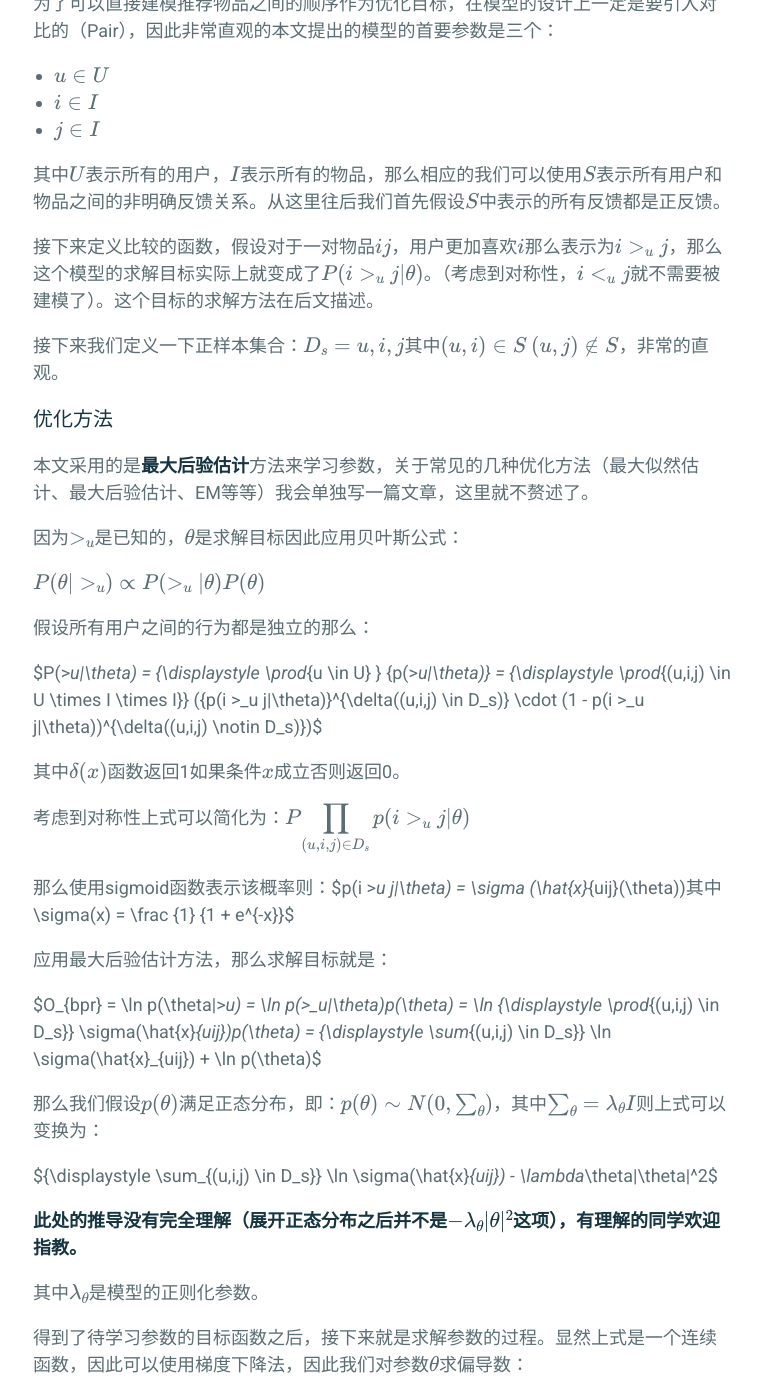
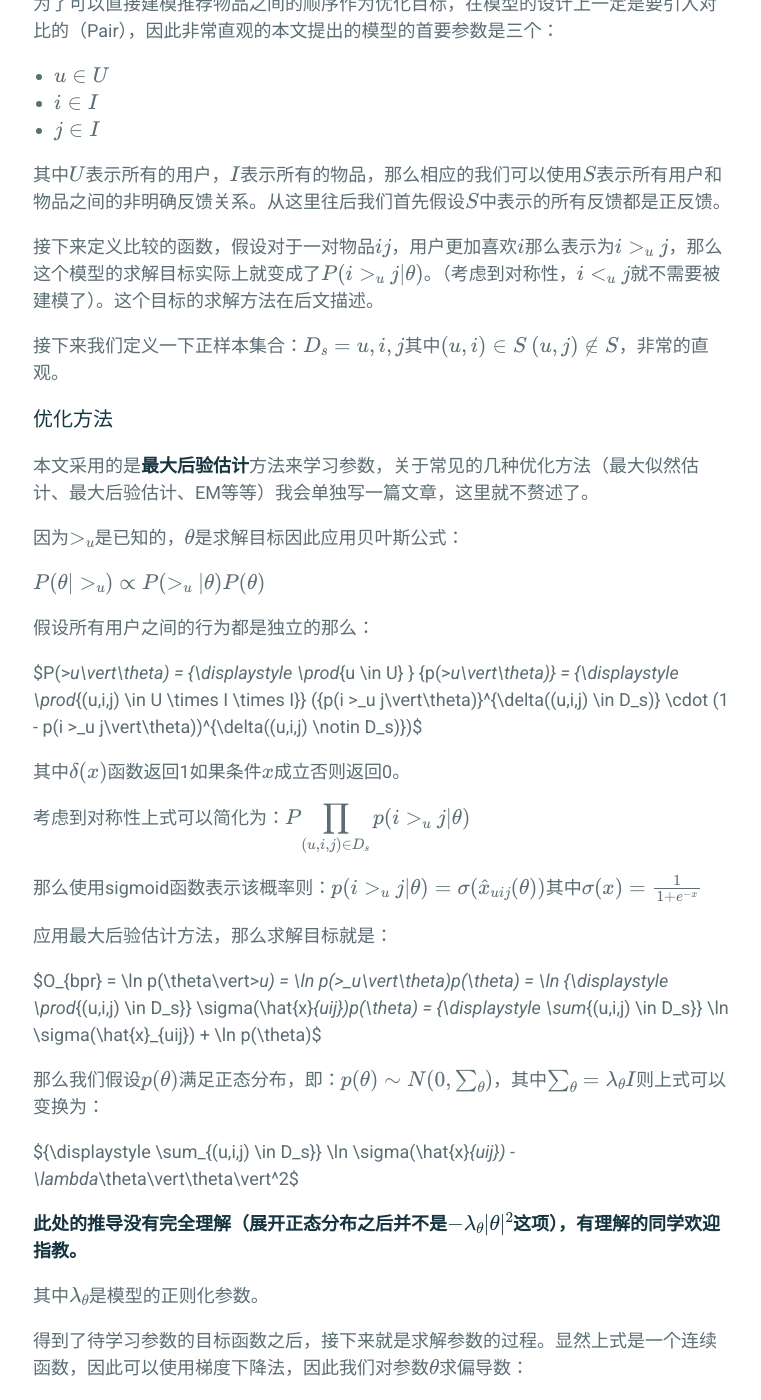
Before and after one commit to lipixun/lipixun.github.io.backup, a Jekyll site: the page built from _posts/2018-01-22-bpr.md, in a window 1280 px wide and 1400 px high, scrolled down 1302 px. Shown: the whole window, without its empty margins (257-1018 px from the left). Built offline with Jekyll 4.4.1, drawn with Linux system fonts in a browser that asks for light colours; formulas are drawn with MathJax 3; comment, search, counter and statistics services are not loaded.

Commit message:
Fix latex format error in bpr

```diff
--- a/_posts/2018-01-22-bpr.md
+++ b/_posts/2018-01-22-bpr.md
@@ -35,7 +35,7 @@ mathjax: true
 
 其中$U$表示所有的用户，$I$表示所有的物品，那么相应的我们可以使用$S$表示所有用户和物品之间的非明确反馈关系。从这里往后我们首先假设$S$中表示的所有反馈都是正反馈。
 
-接下来定义比较的函数，假设对于一对物品$ij$，用户更加喜欢$i$那么表示为{% raw %}$i >_u j${% endraw %}，那么这个模型的求解目标实际上就变成了{% raw %}$P(i >_u j\|\theta)${% endraw %}。（考虑到对称性，{% raw %}$i <_u j${% endraw %}就不需要被建模了）。这个目标的求解方法在后文描述。
+接下来定义比较的函数，假设对于一对物品$ij$，用户更加喜欢$i$那么表示为{% raw %}$i >_u j${% endraw %}，那么这个模型的求解目标实际上就变成了{% raw %}$P(i >_u j\vert\theta)${% endraw %}。（考虑到对称性，{% raw %}$i <_u j${% endraw %}就不需要被建模了）。这个目标的求解方法在后文描述。
 
 接下来我们定义一下正样本集合：{% raw %}$D_s = \{u, i, j\}${% endraw %}其中{% raw %}$(u, i) \in S$ $(u, j) \notin S${% endraw %}，非常的直观。
 
@@ -45,27 +45,27 @@ mathjax: true
 
 因为{% raw %}$>_u${% endraw %}是已知的，$\theta$是求解目标因此应用贝叶斯公式：
 
-{% raw %}$P(\theta\|>_u) \propto P(>_u\|\theta)P(\theta)${% endraw %}
+{% raw %}$P(\theta\vert>_u) \propto P(>_u\vert\theta)P(\theta)${% endraw %}
 
 假设所有用户之间的行为都是独立的那么：
 
-{% raw %}$P(>_u\|\theta) = {\displaystyle \prod_{u \in U} } {p(>_u\|\theta)} = {\displaystyle \prod_{(u,i,j) \in U \times I \times I}} ({p(i >_u j\|\theta)}^{\delta((u,i,j) \in D_s)} \cdot (1 - p(i >_u j\|\theta))^{\delta((u,i,j) \notin D_s)})${% endraw %}
+{% raw %}$P(>_u\vert\theta) = {\displaystyle \prod_{u \in U} } {p(>_u\vert\theta)} = {\displaystyle \prod_{(u,i,j) \in U \times I \times I}} ({p(i >_u j\vert\theta)}^{\delta((u,i,j) \in D_s)} \cdot (1 - p(i >_u j\vert\theta))^{\delta((u,i,j) \notin D_s)})${% endraw %}
 
 其中$\delta(x)$函数返回1如果条件$x$成立否则返回0。
 
-考虑到对称性上式可以简化为：{% raw %}$P{\displaystyle \prod_{(u,i,j) \in D_s} {p(i >_u j\|\theta)}}${% endraw %}
+考虑到对称性上式可以简化为：{% raw %}$P{\displaystyle \prod_{(u,i,j) \in D_s} {p(i >_u j\vert\theta)}}${% endraw %}
 
-那么使用sigmoid函数表示该概率则：{% raw %}$p(i >_u j\|\theta) = \sigma (\hat{x}_{uij}(\theta))${% endraw %}其中{% raw %}$\sigma(x) = \frac {1} {1 + e^{-x}}${% endraw %}
+那么使用sigmoid函数表示该概率则：{% raw %}$$p(i >_u j\vert\theta) = \sigma (\hat{x}_{uij}(\theta))$${% endraw %}其中{% raw %}$$\sigma(x) = \frac {1} {1 + e^{-x}}$${% endraw %}
 
 应用最大后验估计方法，那么求解目标就是：
 
-{% raw %}$O_{bpr} = \ln p(\theta\|>_u) = \ln p(>_u\|\theta)p(\theta) = \ln {\displaystyle \prod_{(u,i,j) \in D_s}} \sigma(\hat{x}_{uij})p(\theta) = {\displaystyle \sum_{(u,i,j) \in D_s}} \ln \sigma(\hat{x}_{uij}) + \ln p(\theta)${% endraw %}
+{% raw %}$O_{bpr} = \ln p(\theta\vert>_u) = \ln p(>_u\vert\theta)p(\theta) = \ln {\displaystyle \prod_{(u,i,j) \in D_s}} \sigma(\hat{x}_{uij})p(\theta) = {\displaystyle \sum_{(u,i,j) \in D_s}} \ln \sigma(\hat{x}_{uij}) + \ln p(\theta)${% endraw %}
 
 那么我们假设$p(\theta)$满足正态分布，即：{% raw %}$p(\theta) \sim N(0, \sum_\theta)${% endraw %}，其中{% raw %}$\sum_\theta = \lambda_\theta I${% endraw %}则上式可以变换为：
 
-{% raw %}${\displaystyle \sum_{(u,i,j) \in D_s}} \ln \sigma(\hat{x}_{uij}) - \lambda_\theta\|\theta\|^2${% endraw %}
+{% raw %}${\displaystyle \sum_{(u,i,j) \in D_s}} \ln \sigma(\hat{x}_{uij}) - \lambda_\theta\vert\theta\vert^2${% endraw %}
 
-**此处的推导没有完全理解（展开正态分布之后并不是$- \lambda_\theta\|\theta\|^2$这项），有理解的同学欢迎指教。**
+**此处的推导没有完全理解（展开正态分布之后并不是$- \lambda_\theta\vert\theta\vert^2$这项），有理解的同学欢迎指教。**
 
 其中{% raw %}$\lambda_\theta${% endraw %}是模型的正则化参数。
 
```
